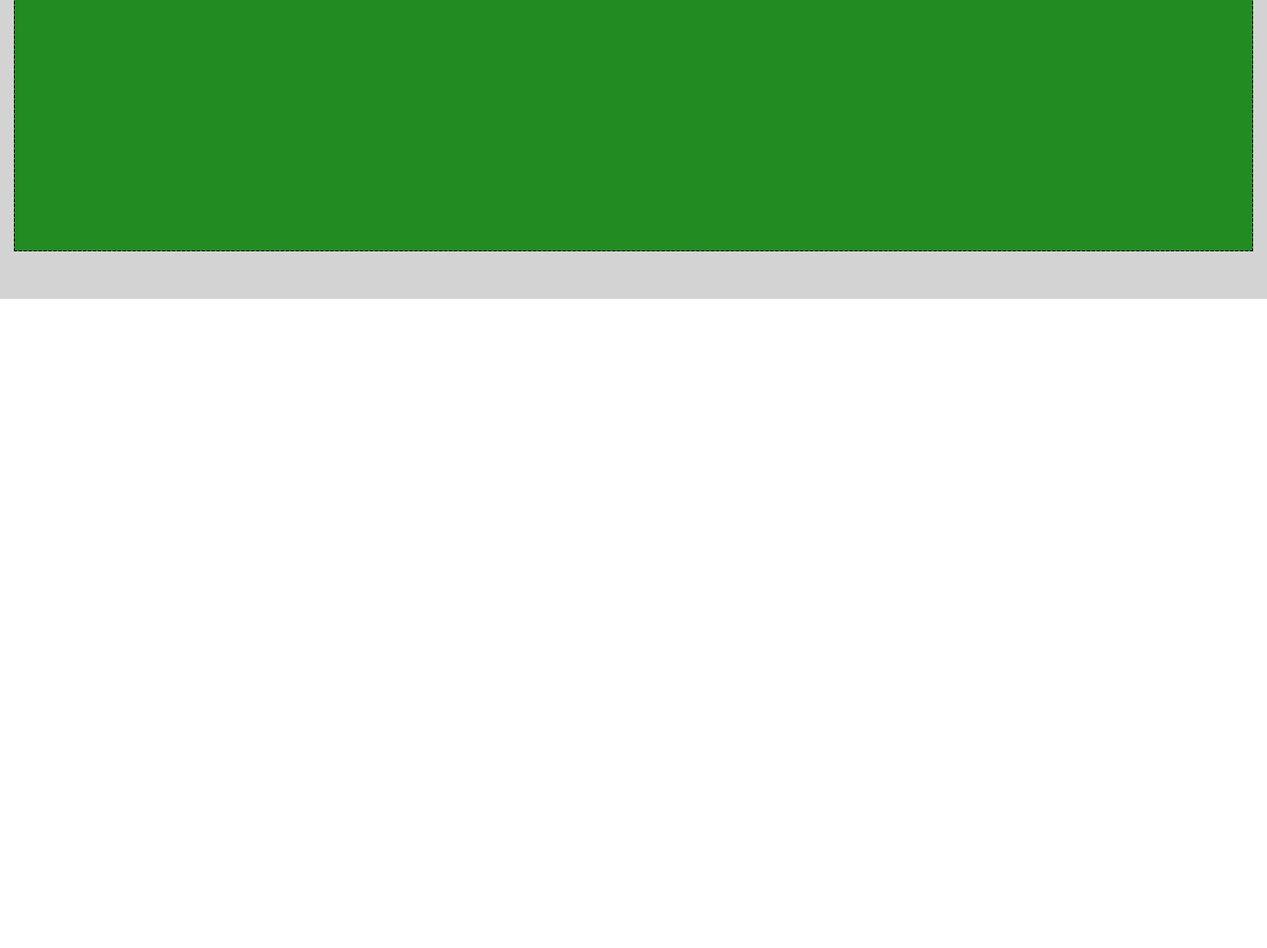
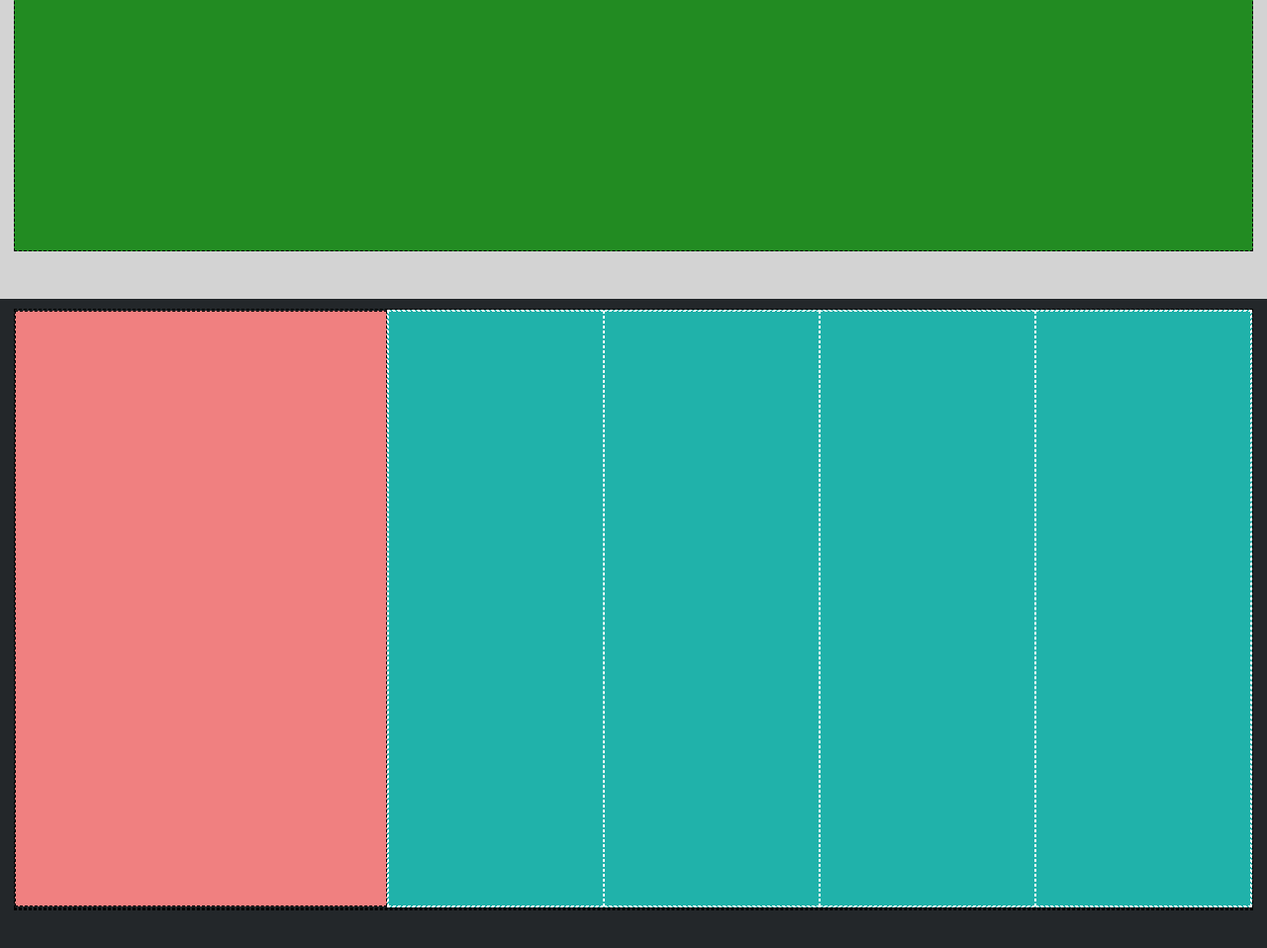
Before and after one commit to valeriobilli/htmlcss-struttura-discord, a plain HTML site: page index.html in a window 1280 px wide. Shown: the part 3182-4140 px from the top of the page at 99% size. Before the commit the page ends 3484 px from the top, so only its background shows below. Drawn offline with Linux system fonts and the light colour scheme.

Commit message:
prima parte footer

```diff
--- a/css/style.css
+++ b/css/style.css
@@ -82,8 +82,6 @@ section {
     min-height: 520px;
 }
 
-
-
 section:nth-child(even) {
     background-color: #d3d3d3;
 }
@@ -100,3 +98,45 @@ section:nth-child(even) {
     background-color: #228b22;
     min-height: 935px;
 }
+
+footer {
+    background-color: #23272a;
+    padding-top: 10px;
+    padding-bottom: 40px;
+}
+
+.firstColumn, .secondColumn {
+    min-height: 600px;
+}
+
+.firstColumn {
+    background-color: #f08080;
+    width: 30%;
+    border: 1px dashed black;
+}
+
+.secondColumn {
+    background-color: #20b2aa;
+    width: 70%;
+    border: 1px dashed white;
+}
+
+hr {
+    color: white;
+}
+
+.boxFooter {
+    padding-top: 0.5rem;
+    padding-bottom: 1.5rem ;
+}
+
+footer .flexContainer {
+    display: flex;
+    justify-content: flex-start;
+}
+
+.column {
+    width: calc(100% / 4);
+    border: 1px dashed white;
+    min-height: 600px;
+}
--- a/index.html
+++ b/index.html
@@ -74,6 +74,19 @@
     </main>
 
     <footer>
+       <div class="boxed flexContainer">
+            <div class="firstColumn">
+            </div>
+
+            <div class="secondColumn flexContainer">
+                <div class="column"></div>
+                <div class="column"></div>
+                <div class="column"></div>
+                <div class="column"></div>
+            </div>
+       </div>
+
+       <div class="boxed flexcontainer"></div>
 
     </footer>
 
```
